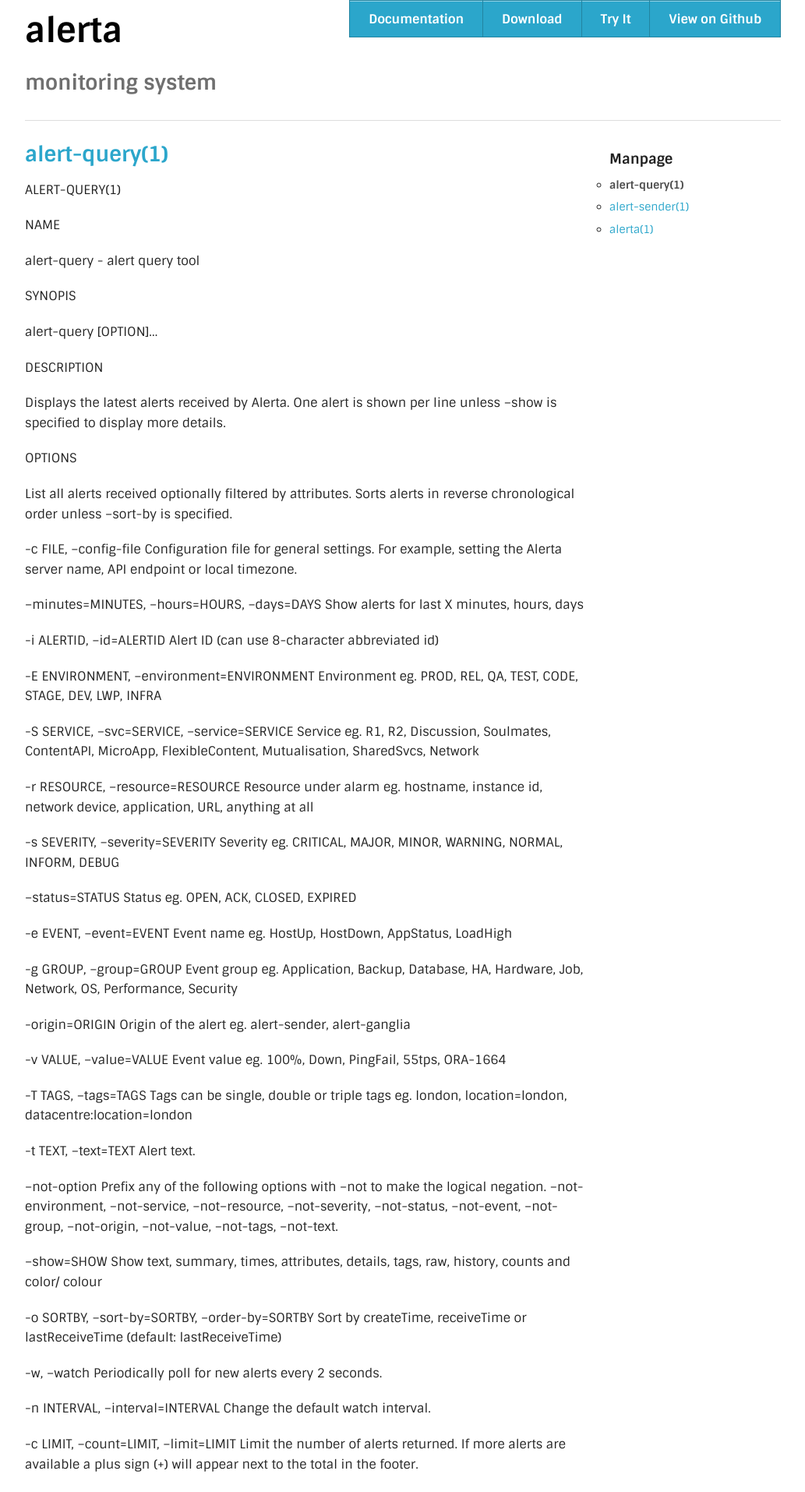
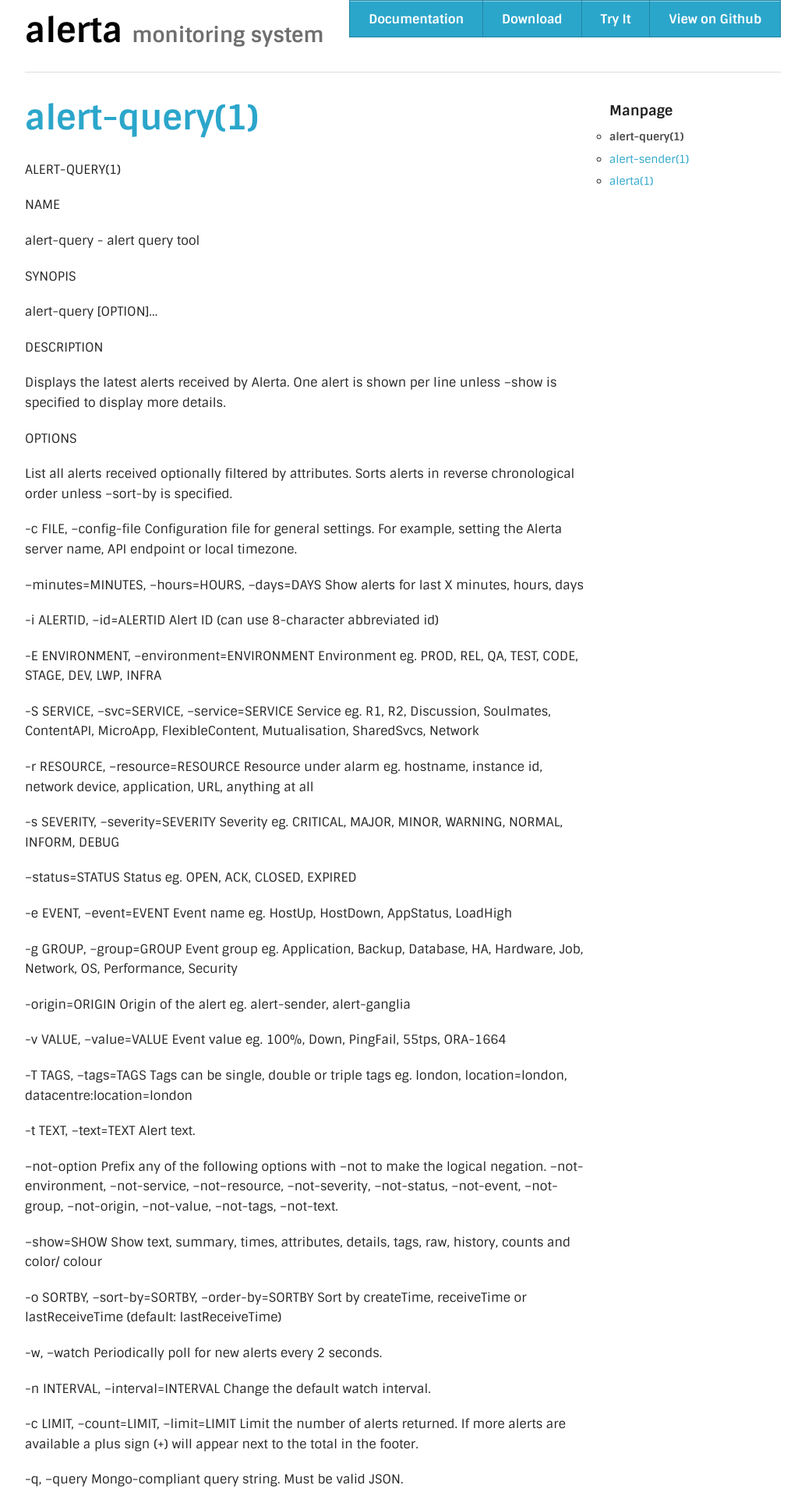
Before and after one commit to alerta/alerta.github.io, a Jekyll site: the page built from man/alert-query.md, in a window 1280 px wide. Shown: the top 1914 px of the page at 78% size, without its empty margins (123-1156 px from the left). Built offline with Jekyll 4.4.1, drawn with Linux system fonts in a browser that asks for light colours; Markdown is read by kramdown in place of the engine named in the settings.

Commit message:
fix title on mobile

```diff
--- a/_includes/top_nav.html
+++ b/_includes/top_nav.html
@@ -16,7 +16,12 @@
           <li><a href="{{ site.repository }}" class="button">Github</a></li>
         </ul>
       </div>
-      <h1><a class="home" href="/home/">alerta</a> <span class="hide-for-small"><small>monitoring system</small></span></h1>
+      <span class="hide-for-small">
+        <h1><a class="home" href="/home/">alerta</a> <small>monitoring system</small></h1>
+      </span>
+      <span class="show-for-small">
+        <h1><a class="home" href="/home/">alerta</a></h1>
+      </span>
       <hr />
     </div>
   </div>
--- a/_layouts/manpage.html
+++ b/_layouts/manpage.html
@@ -11,7 +11,7 @@
 
       <article>
 
-        <h3><a href="#">{{ page.title }}</a></h3>
+        <h1><a href="#">{{ page.title }}</a></h1>
 
         <div class="docs">
           {{ content }}
@@ -23,7 +23,7 @@
 
     <!-- End Main Content -->
 
-  {% include side_nav.html %}
+    {% include side_nav.html %}
 
   </div>
 
```
